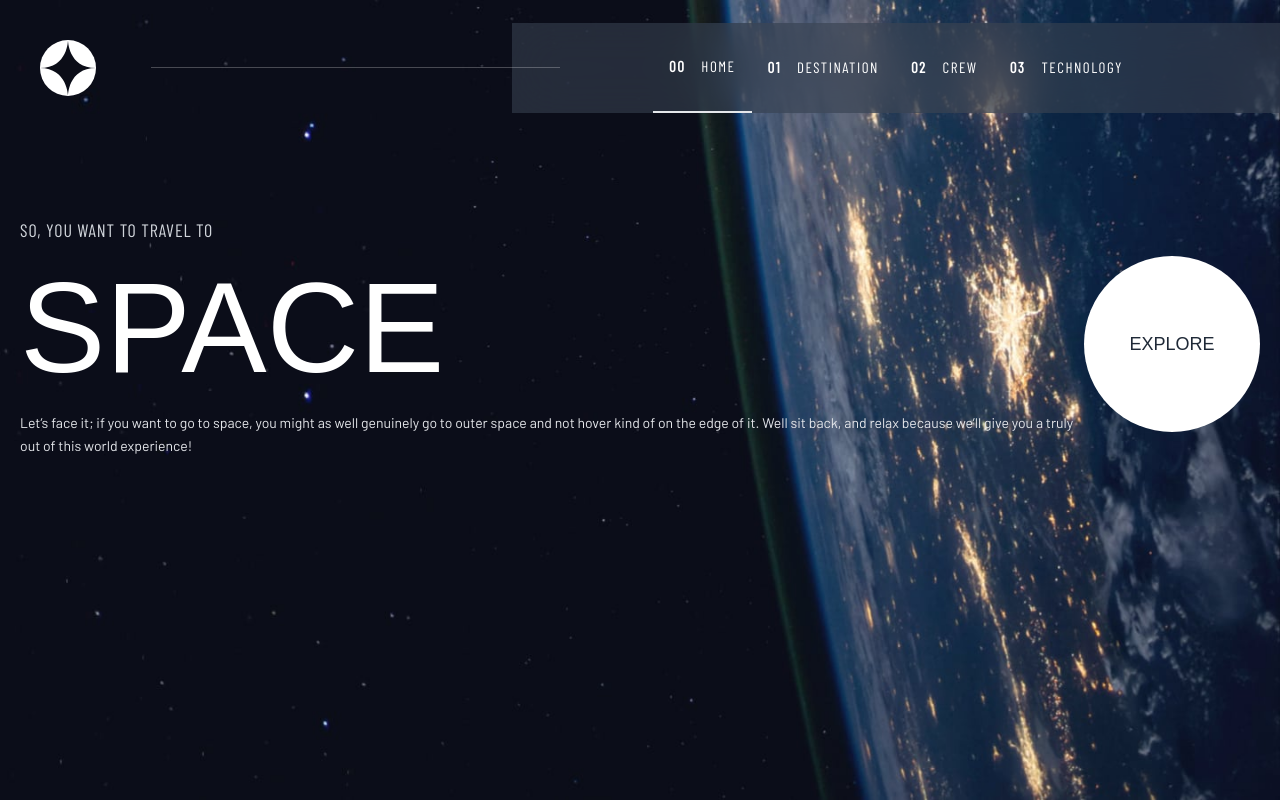
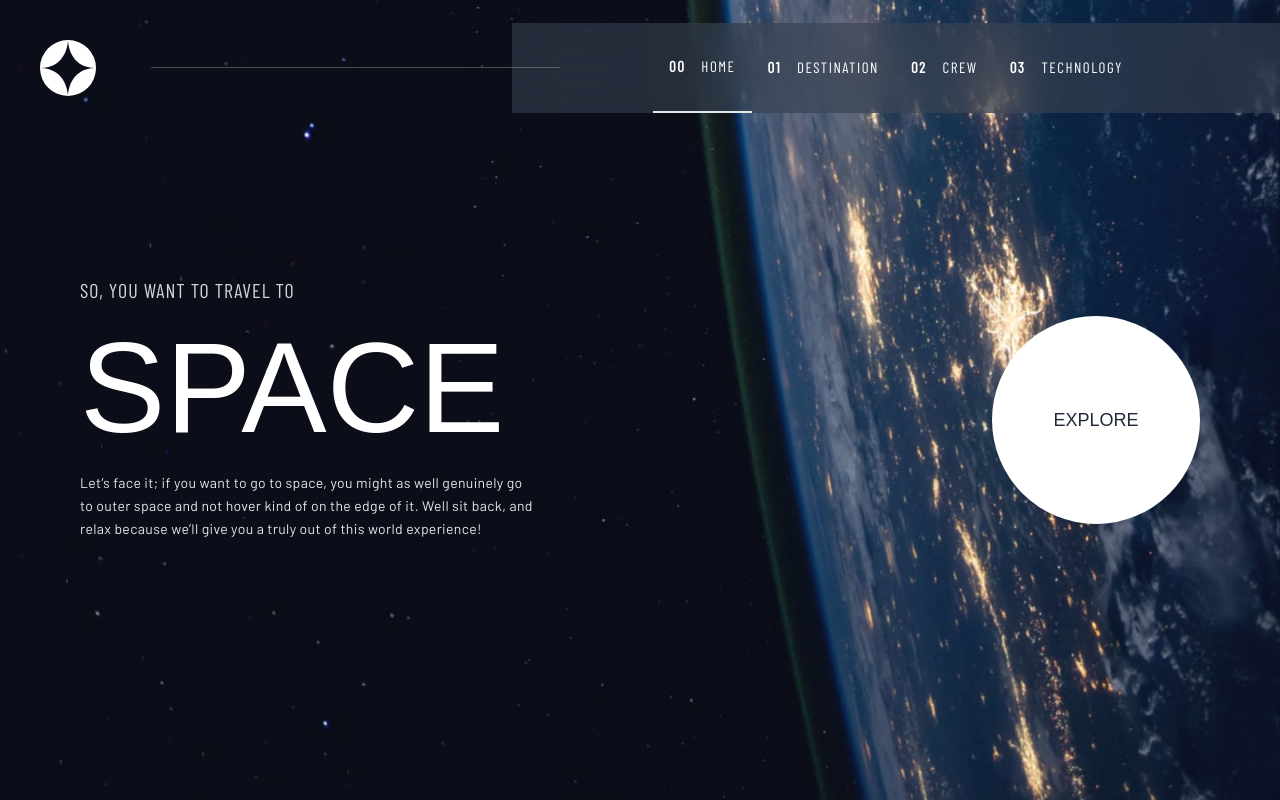
Before and after one commit to oluwakayode-a/space-tourism-website, a Vue app: page / in a window 1280 px wide. Built offline with nearby package versions, Linux system fonts and the light colour scheme; a web font is replaced by a local one.

Commit message:
Completed Home desktop screen

```diff
--- a/src/views/Home.vue
+++ b/src/views/Home.vue
@@ -1,12 +1,12 @@
 <template>
-  <div class="text-center pt-10 sm:pt-15 px-5 h-full lg:flex lg:text-left">
+  <div class="text-center pt-10 sm:pt-15 px-5 h-full lg:flex lg:text-left lg:mt-20 lg:px-20">
     <div>
-      <h3 class="s-text-con uppercase tracking-wider text-lg text-gray-300 sm:mt-10">
+      <h3 class="s-text-con uppercase tracking-wider text-lg lg:text-xl text-gray-300 sm:mt-10">
         So, you want to travel to
       </h3>
       <h1 class="uppercase text-7xl my-5 sm:text-9xl">Space</h1>
 
-      <p class="s-text text-gray-200 text-sm leading-relaxed mt-5 sm:px-28 lg:px-0">
+      <p class="s-text text-gray-200 text-sm leading-relaxed tracking-wide mt-5 sm:px-28 lg:px-0 lg:w-1/2">
         Let’s face it; if you want to go to space, you might as well genuinely go
         to outer space and not hover kind of on the edge of it. Well sit back, and
         relax because we’ll give you a truly out of this world experience!
@@ -23,6 +23,8 @@
             h-32
             sm:w-44
             sm:h-44
+            lg:w-52
+            lg:h-52
             sm:text-lg
             flex
             items-center
@@ -31,7 +33,7 @@
             rounded-full
             uppercase
             border-none
-            hover:outline-gray-400
+            hover:outline-gray-600
           "
         >
           Explore
```
